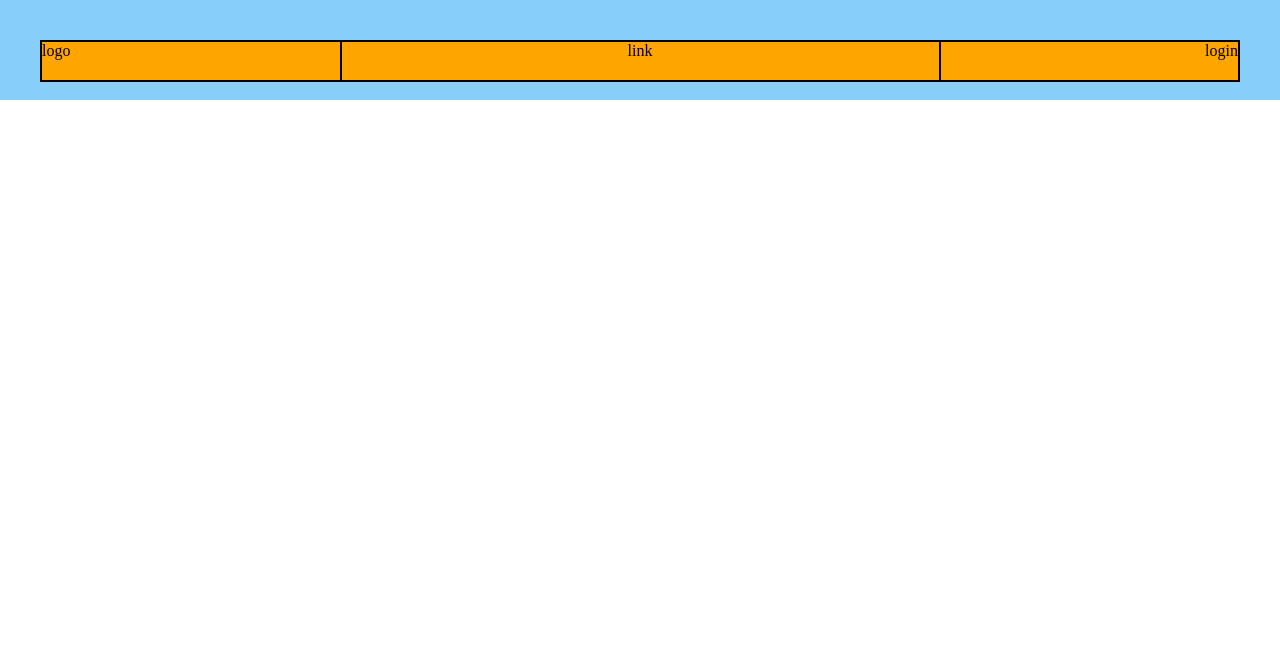
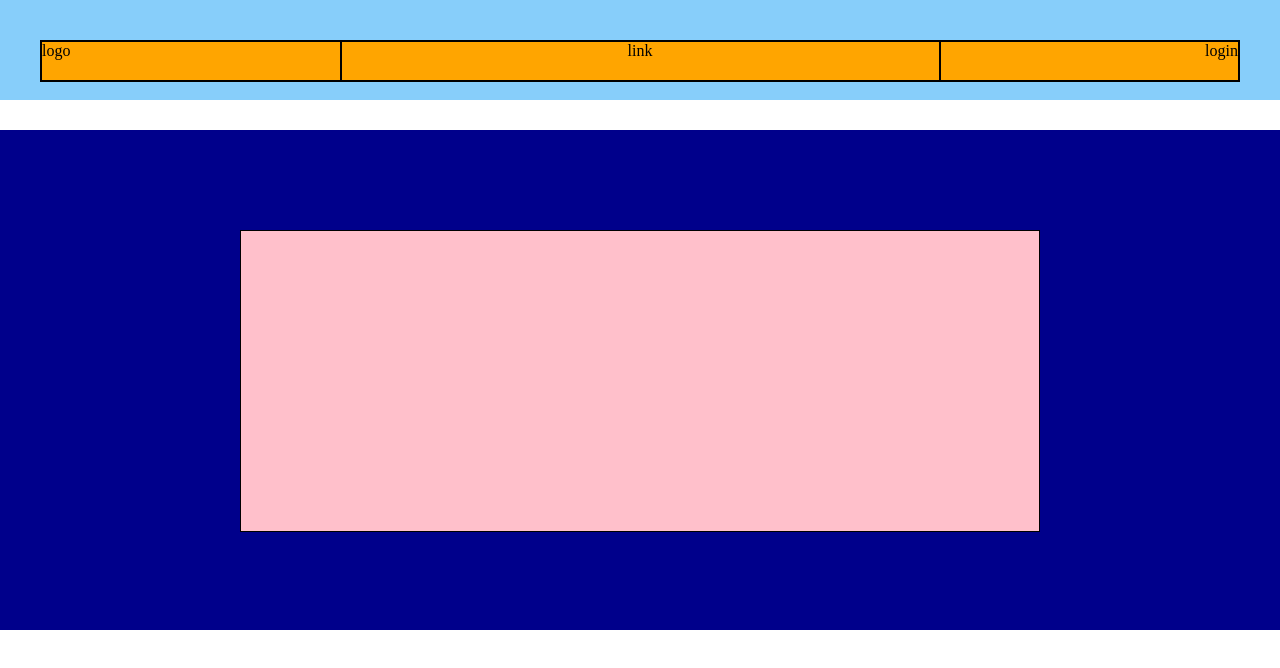
Before and after one commit to MicheleRaisa95/htmlcss-struttura-discord, a plain HTML site: page index.html in a window 1280 px wide. Drawn offline with Linux system fonts and the light colour scheme.

Commit message:
[ADD] added second lyout

```diff
--- a/css/style.css
+++ b/css/style.css
@@ -3,7 +3,7 @@
     margin: 0;
     box-sizing: border-box;
 }
-
+/* STILE 3 COLONNE*/
 header {
     background-color: lightskyblue;
     margin-bottom: 30px;
@@ -48,3 +48,23 @@ header {
 .bg-orange {
     background-color: orange;
 }
+
+/*STILE COLONNA SU SFONDO COLORATO*/
+.container-piccolo {
+    height: 500px;
+    max-width: 1000px;
+    margin: 30px auto;
+    padding: 100PX;
+}
+.bg-dark-blue {
+    background-color: darkblue;
+    height: 500px; ;
+    width: 100%;
+}
+
+.col-100 {
+
+    width: 100%;
+    height: 300px;
+    background-color: pink;
+}
--- a/index.html
+++ b/index.html
@@ -8,6 +8,7 @@
 </head>
 <body>
     <header>
+        <!-- STILE TRE COLONNE GRANDI UGUALI -->
         <div class="container">
             <div class="row">
                <div class="col-25 bg-orange">logo</div>
@@ -16,5 +17,15 @@
             </div>
         </div>
     </header>
+    <main>
+        <!-- STILE COLONNA SU SFONDO COLORATO -->
+        <div class="bg-dark-blue">
+        <div class="container-piccolo">
+            <div class="row">
+                <div class="col-100"></div>
+            </div>
+        </div>
+        </div>
+    </main>
 </body>
 </html>
```
